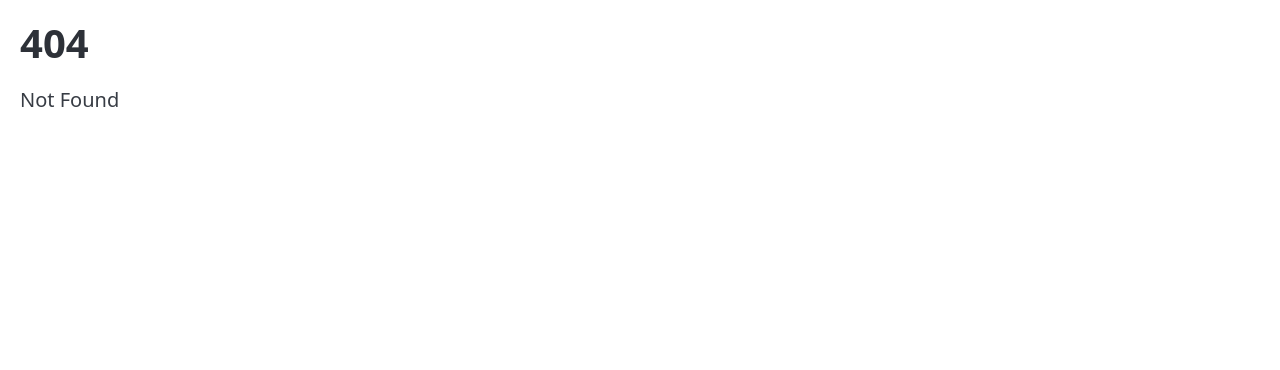
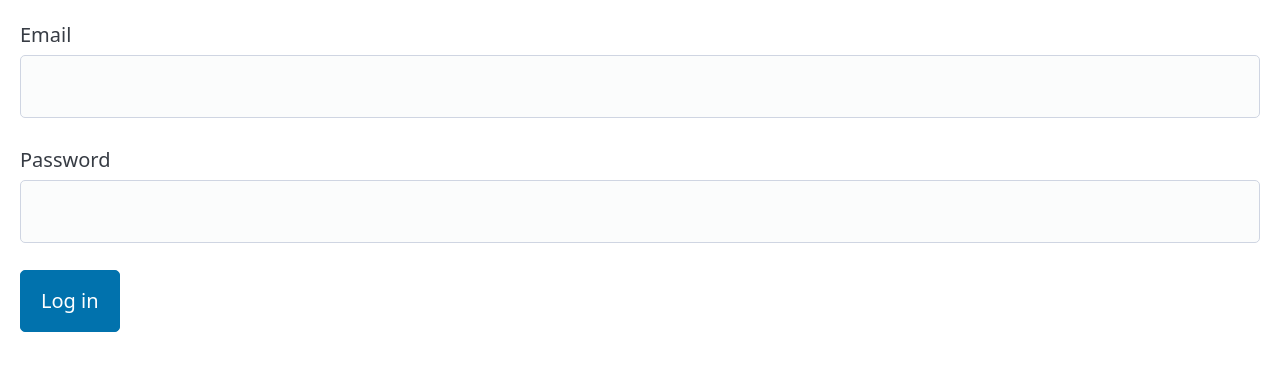
Before and after one commit to zentag/stuffdb, a SvelteKit app in the folder svelte-app/: page /login in a window 1280 px wide. Before the commit this address had no page. Shown: the top 370 px of the page. Built offline with nearby package versions, Linux system fonts and the light colour scheme.

Commit message:
add auth

```diff
--- /dev/null
+++ b/svelte-app/src/lib/components/login.svelte
@@ -0,0 +1,35 @@
+<script lang="ts">
+	import { goto } from "$app/navigation";
+	import { auth } from "$lib/supabase";
+	let email = $state("");
+	let password = $state("");
+	let visible = $state(true);
+	async function handleSubmit(event) {
+		event.preventDefault();
+		auth.signInWithPassword({
+			email: email,
+			password: password,
+		});
+		goto("/");
+		visible = false;
+	}
+</script>
+
+{#if visible}
+	<form onsubmit={handleSubmit}>
+		<label>
+			Email
+			<input name="email" type="email" bind:value={email} />
+		</label>
+		<label>
+			Password
+			<input name="password" type="password" bind:value={password} />
+		</label>
+		<button>Log in</button>
+	</form>
+{/if}
+
+<style lang="sass">
+  form
+    padding: 1rem
+</style>
--- a/svelte-app/src/lib/supabase.ts
+++ b/svelte-app/src/lib/supabase.ts
@@ -5,3 +5,5 @@ export const supabase = createClient(
   "https://ctawkrjjzlnczvmxniyh.supabase.co",
   "eyJhbGciOiJIUzI1NiIsInR5cCI6IkpXVCJ9.eyJpc3MiOiJzdXBhYmFzZSIsInJlZiI6ImN0YXdrcmpqemxuY3p2bXhuaXloIiwicm9sZSI6ImFub24iLCJpYXQiOjE3Mzk0MDIxMzcsImV4cCI6MjA1NDk3ODEzN30.Ko-mWOkoWCt6Z-mKNdJQzc_2ayp4lI8e0vR5fbs-Xh8",
 );
+
+export const auth = supabase.auth;
--- /dev/null
+++ b/svelte-app/src/routes/login/+page.svelte
@@ -0,0 +1,5 @@
+<script>
+	import Login from "$lib/components/login.svelte";
+</script>
+
+<Login />
```
Also changed, not shown: svelte-app/src/routes/+page.svelte (+11 -5 lines).
